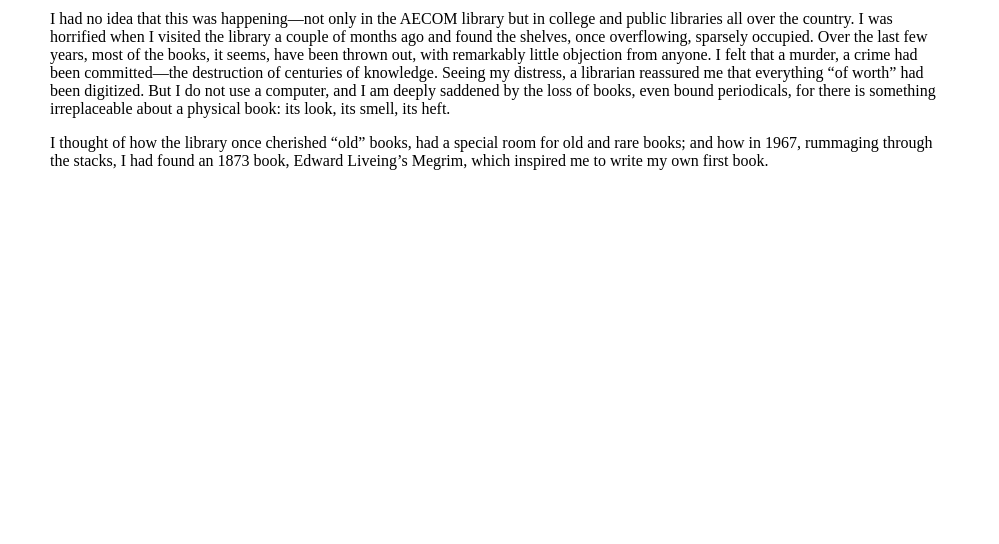
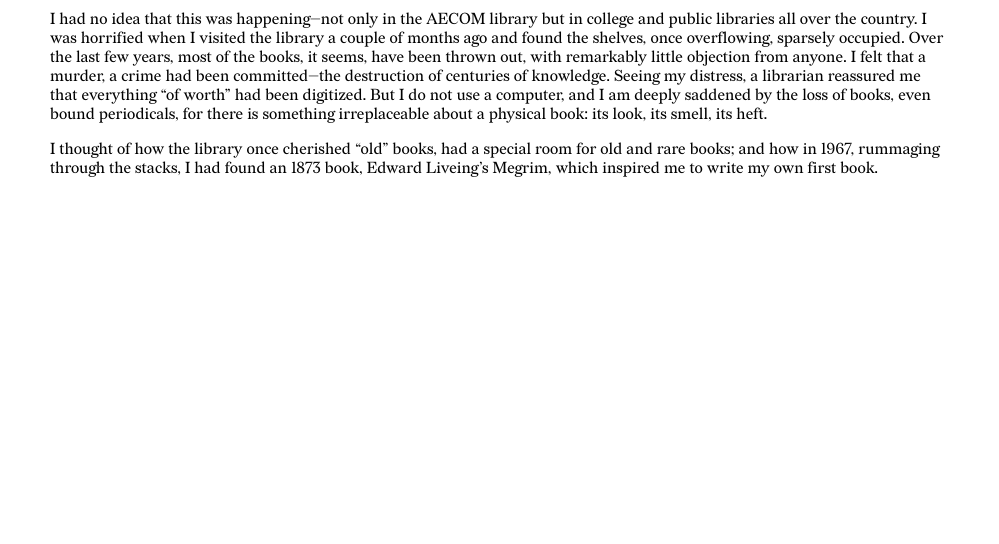
Before and after one commit to charlotteip8/onlibraries, a plain HTML site: page five.html in a window 1280 px wide. Shown: the part 256-800 px from the top of the page, without its empty margins (140-1139 px from the left). Drawn offline with Linux system fonts and the light colour scheme.

Commit message:
update fonts

```diff
--- a/five.html
+++ b/five.html
@@ -5,6 +5,32 @@
         <meta name="viewport" content="width=device-width, initial-scale=1">
   <!--  Your link to the stylesheet goes here -->
   <link rel="stylesheet" type="text/css" href="style.css">
+  <style>
+    @font-face {
+        font-family: WonderType;
+        src: url(typefaces/WonderType-Regular.otf);
+    }
+    @font-face {
+        font-family: Redaction-Regular;
+        src: url(typefaces/Redaction-Regular.otf);
+    }
+    @font-face {
+        font-family: TINY5x3-140;
+        src: url(/typefaces/TINY5x3-140.otf);
+    }
+    @font-face {
+        font-family: Perandory-Regular;
+        src: url(typefaces/Perandory-Regular.otf);
+    }
+    @font-face {
+        font-family:Redaction50-Regular;
+        src: url(typefaces/Redaction50-Regular.otf);
+    }
+    @font-face {
+        font-family:Redaction100-Regular;
+        src: url(typefaces/Redaction100-Regular.otf);
+    }
+  </style>
   <title>On Libraries: WorldWideWeb</title>
     </head>
 </html>
```
Also changed, not shown: four.html (+26 -0 lines), one.html (+26 -0 lines), three.html (+26 -0 lines), two.html (+26 -0 lines).
